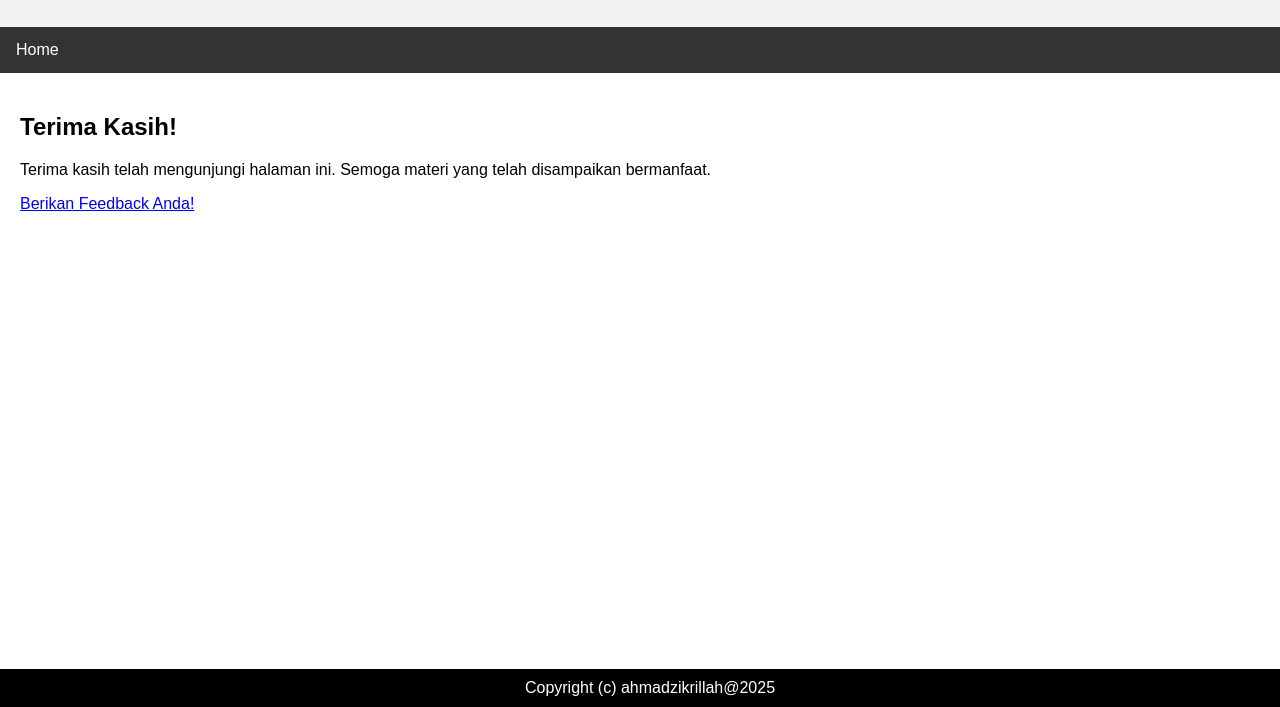
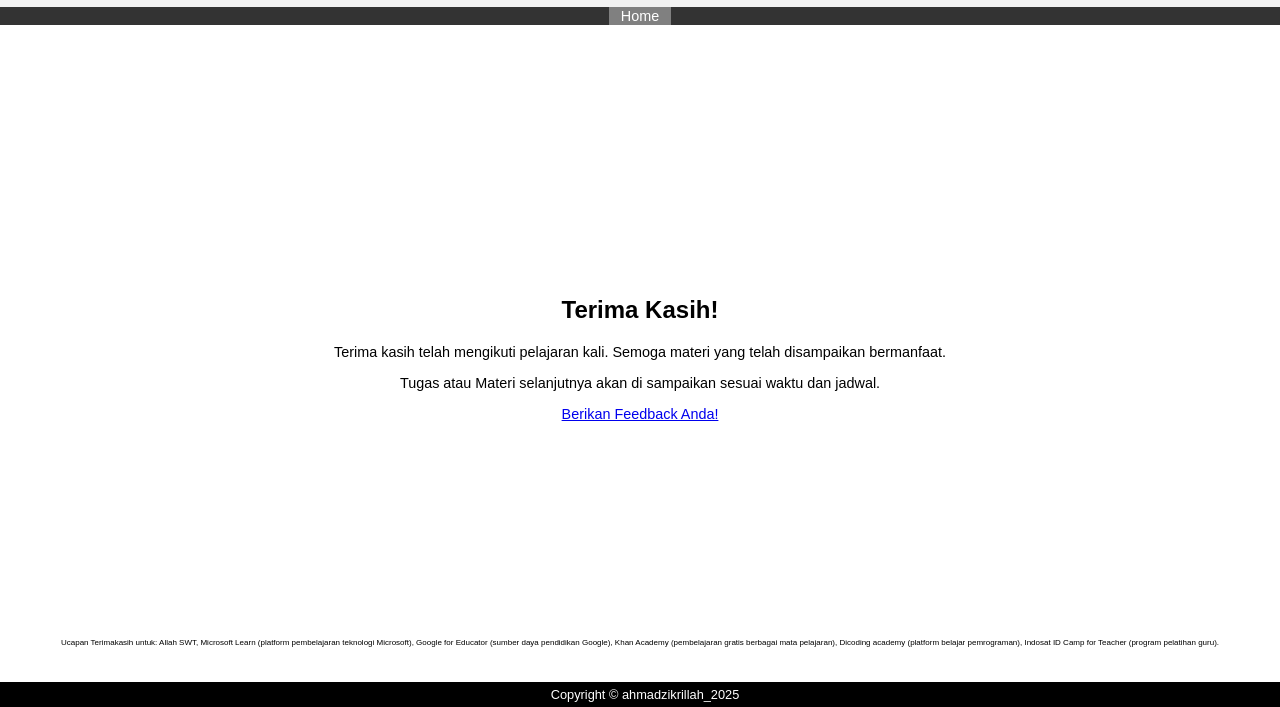
Before and after one commit to ahmadzikrillah/Digital-Learning-IPA, a plain HTML site: page index3.html in a window 1280 px wide. Shown: the part 93-800 px from the top of the page. Drawn offline with Linux system fonts and the light colour scheme.

Commit message:
Update index3.html

```diff
--- a/index3.html
+++ b/index3.html
@@ -11,61 +11,80 @@
             padding: 0;
             box-sizing: border-box;
         }
+        header, nav, .frame-container, footer {
+            text-align: center;
+        }
         header {
             background-color: #f2f2f2;
-            padding: 20px;
-            text-align: center;
+            padding: 10px;
         }
         nav {
             background-color: #333;
             overflow: hidden;
         }
         nav a {
-            float: left;
-            display: block;
             color: white;
-            text-align: center;
-            padding: 14px 16px;
+            padding: 10px 12px;
             text-decoration: none;
+            font-size: 0.9em;
         }
         nav a:hover {
             background-color: #ddd;
             color: black;
         }
         .frame-container {
-            padding: 20px;
+            padding: 10px;
+            display: flex;
+            flex-direction: column;
+            align-items: center;
+            justify-content: center;
+            min-height: 80vh;
+            position: relative;
+        }
+        .thank-you {
+            margin-bottom: 10px;
+        }
+        .acknowledgement {
+            position: absolute;
+            bottom: 30px;
+            left: 10px;
+            right: 10px;
+            font-size: 0.5em;
         }
         footer {
             background-color: black;
             color: white;
-            text-align: center;
-            padding: 10px;
+            padding: 5px;
+            width: 100%;
+            font-size: 0.8em;
             position: fixed;
             bottom: 0;
-            width: 100%;
+        }
+        nav a.home {
+            background-color: #808080;
         }
     </style>
 </head>
 <body>
-
     <header>
-        <h1>Halaman Penutup</h1>
+        <h1>Penutup</h1>
     </header>
-
     <nav>
-        <a href="index.html">Home</a>
+        <a href="index.html" class="home">Home</a>
     </nav>
-
-    <div class="frame-container">
-        <!-- Konten Frame: Teks, Gambar, Video, atau Google Form -->
-        <h2>Terima Kasih!</h2>
-        <p>Terima kasih telah mengunjungi halaman ini. Semoga materi yang telah disampaikan bermanfaat.</p>
-        <a href="https://forms.office.com/r/R0AraXbdRg">Berikan Feedback Anda!</a>
-    </div>
-
+    <main class="frame-container">
+        <div class="thank-you">
+            <h2>Terima Kasih!</h2>
+            <p style="font-size: 0.9em;">Terima kasih telah mengikuti pelajaran kali. Semoga materi yang telah disampaikan bermanfaat.</p>
+            <p style="font-size: 0.9em;">Tugas atau Materi selanjutnya akan di sampaikan sesuai waktu dan jadwal.</p>
+            <a href="https://forms.office.com/r/R0AraXbdRg" style="font-size: 0.9em;">Berikan Feedback Anda!</a>
+        </div>
+        <div class="acknowledgement">
+            <p>Ucapan Terimakasih untuk: Allah SWT, Microsoft Learn (platform pembelajaran teknologi Microsoft), Google for Educator (sumber daya pendidikan Google), Khan Academy (pembelajaran gratis berbagai mata pelajaran), Dicoding academy (platform belajar pemrograman), Indosat ID Camp for Teacher (program pelatihan guru).</p>
+        </div>
+    </main>
     <footer>
-        Copyright (c) ahmadzikrillah@2025
+        Copyright © ahmadzikrillah_2025
     </footer>
-
 </body>
 </html>
```
